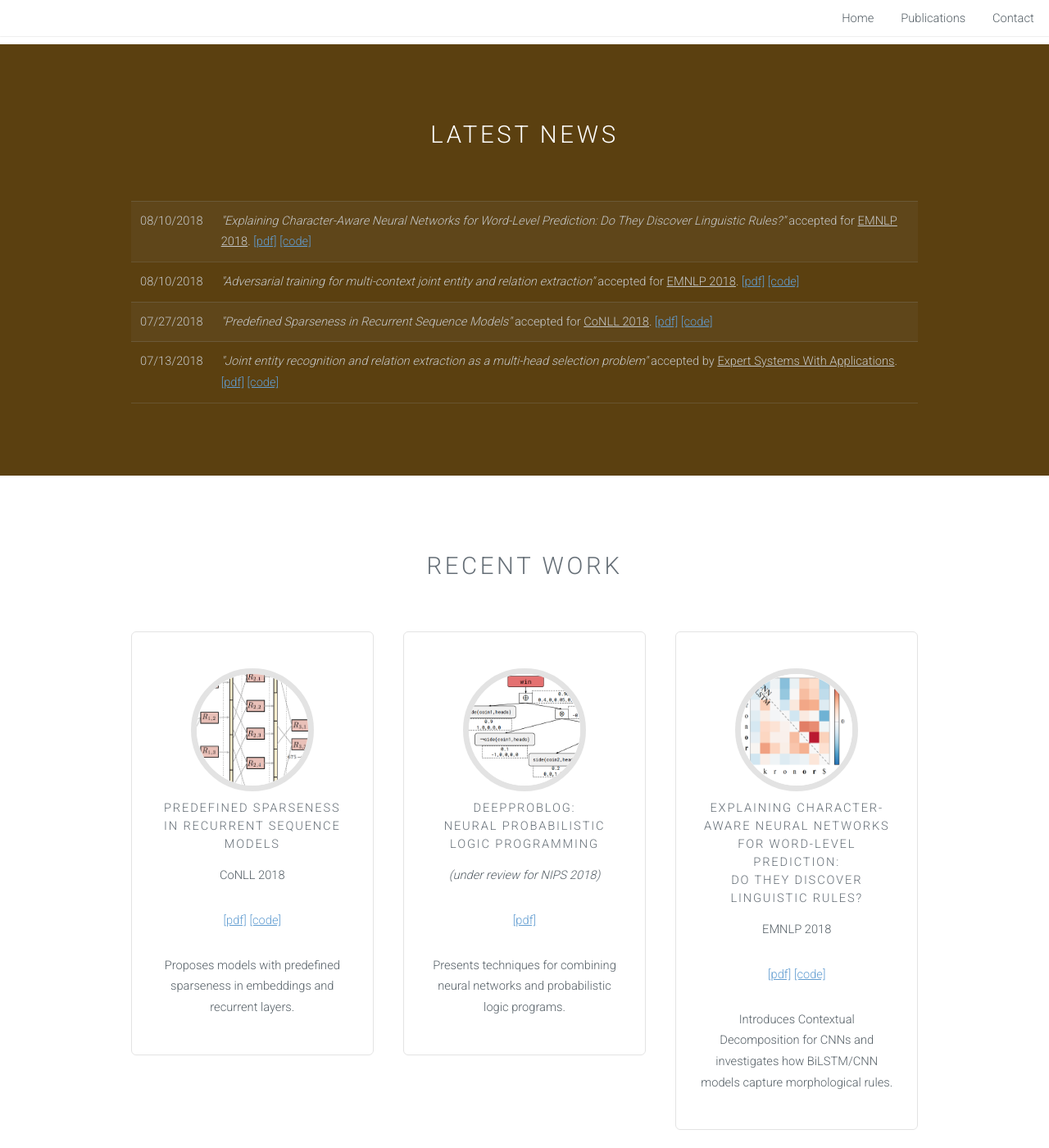
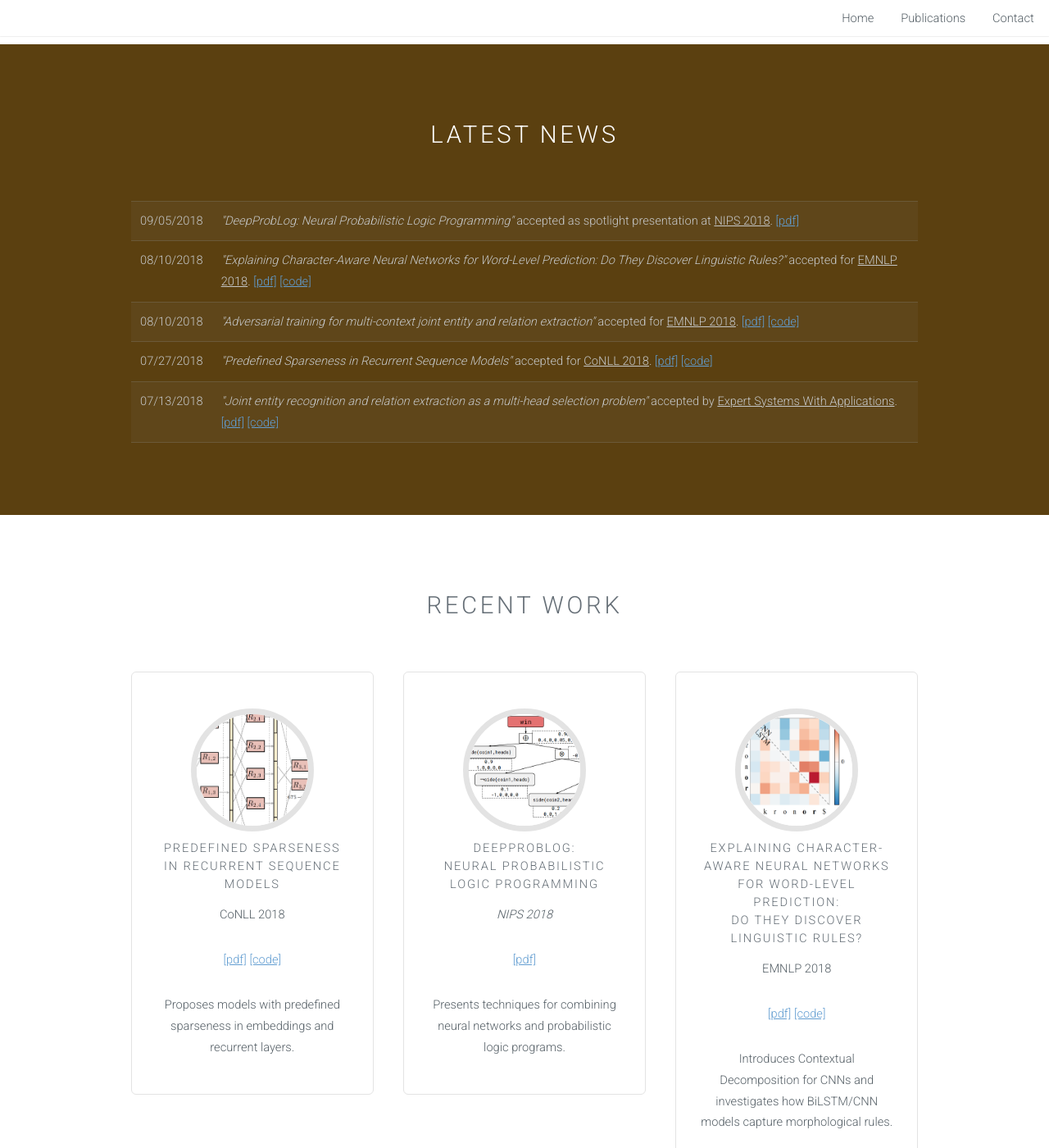
Before and after one commit to tdmeeste/tdmeeste.github.io, a Jekyll site: the page built from index.html, in a window 1280 px wide and 1400 px high, scrolled down 1288 px. Shown: the whole window at 82% size. Built offline with Jekyll 4.4.1, drawn with Linux system fonts in a browser that asks for light colours.

Commit message:
modified paper status

```diff
--- a/index.html
+++ b/index.html
@@ -63,6 +63,11 @@ layout: default
 					<div class="column">
 						<div class="0u">
                             <table style="">
+
+                                <tr>
+                                    <td>09/05/2018</td>
+                                    <td><i>"DeepProbLog: Neural Probabilistic Logic Programming"</i> accepted as spotlight presentation at <u>NIPS 2018</u>. <a href="https://arxiv.org/pdf/1805.10872">[pdf]</a></td>
+                                </tr>
                                 <tr>
                                     <td>08/10/2018</td>
                                     <td><i>"Explaining Character-Aware Neural Networks for Word-Level Prediction: Do They Discover Linguistic Rules?"</i> accepted for <u>EMNLP 2018</u>. <a href="https://arxiv.org/pdf/1808.09551.pdf">[pdf]</a> <a href="https://github.com/FredericGodin/ContextualDecomposition-NLP">[code]</a></td>
@@ -112,7 +117,7 @@ layout: default
                                     <img src="images/recent_work/snapshot_DeepProbLog.png" alt="" />
                                 </div>
 								<h4>DeepProbLog: <br/>Neural Probabilistic Logic Programming</h4>
-                                <p><i>(under review for NIPS 2018)</i></p>
+                                <p><i>NIPS 2018</i></p>
                                 <p><a href="https://arxiv.org/abs/1805.10872">[pdf]</a></p>
 								<p>Presents techniques for combining neural networks and probabilistic logic programs.</p>
 							</section>
```
